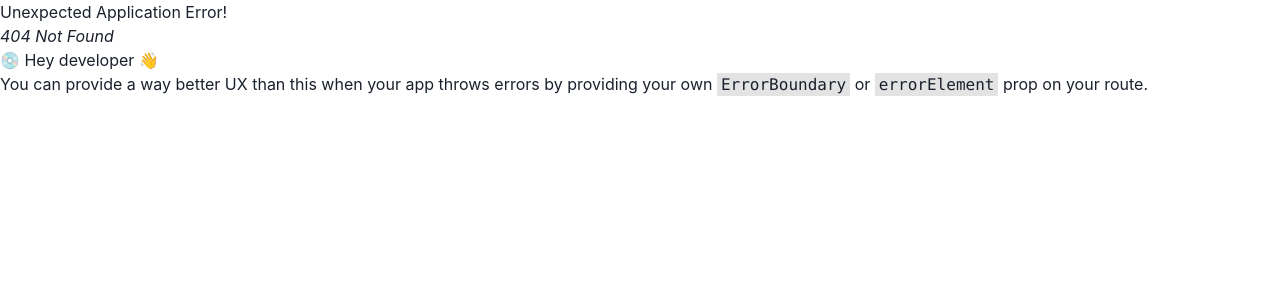
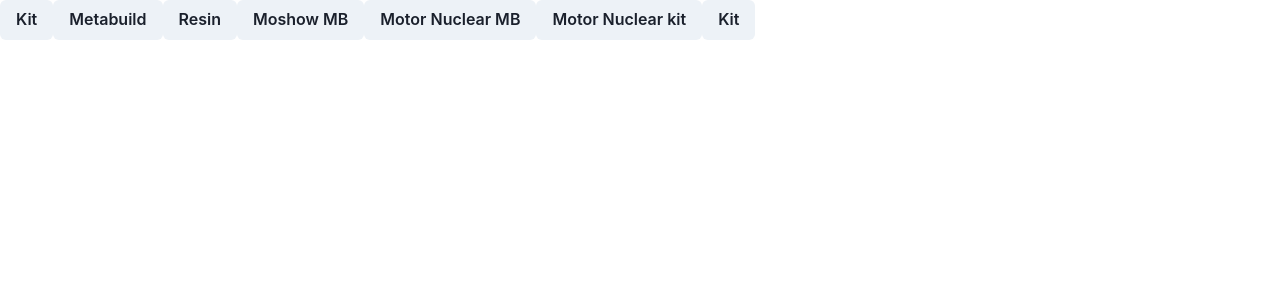
Before and after one commit to minhtri2011/royaltoystool, a React (Create React App) app: page /tags in a window 1280 px wide. Before the commit this address had no page. Shown: the top 300 px of the page. Built offline with nearby package versions, Linux system fonts and the light colour scheme.

Commit message:
update favion

```diff
--- a/public/index.html
+++ b/public/index.html
@@ -24,7 +24,7 @@
       work correctly both with client-side routing and a non-root public URL.
       Learn how to configure a non-root public URL by running `npm run build`.
     -->
-    <title>React App</title>
+    <title>Royal Tool</title>
   </head>
   <body>
     <noscript>You need to enable JavaScript to run this app.</noscript>
--- a/src/App.js
+++ b/src/App.js
@@ -2,11 +2,16 @@
 import "./App.css";
 import Home from "./pages/home";
 import { Toaster } from "react-hot-toast";
+import TagsPage from "./pages/tagsPage";
 
 const routers = createBrowserRouter([
   {
     path: "/",
     element: <Home />,
+  },
+  {
+    path: "/tags",
+    element: <TagsPage />,
   },
 ]);
 function App() {
--- /dev/null
+++ b/src/pages/tagsPage.jsx
@@ -0,0 +1,18 @@
+import { Button } from '@chakra-ui/react'
+import React from 'react'
+
+const TagsPage = () => {
+  return (
+    <div>
+        <Button>Kit</Button>
+        <Button>Metabuild</Button>
+        <Button>Resin</Button>
+        <Button>Moshow MB</Button>
+        <Button>Motor Nuclear MB</Button>
+        <Button>Motor Nuclear kit</Button>
+        <Button>Kit</Button>
+    </div>
+  )
+}
+
+export default TagsPage
```
Also changed, not shown: 1 other file (tests, documents, lock files or other folders).
